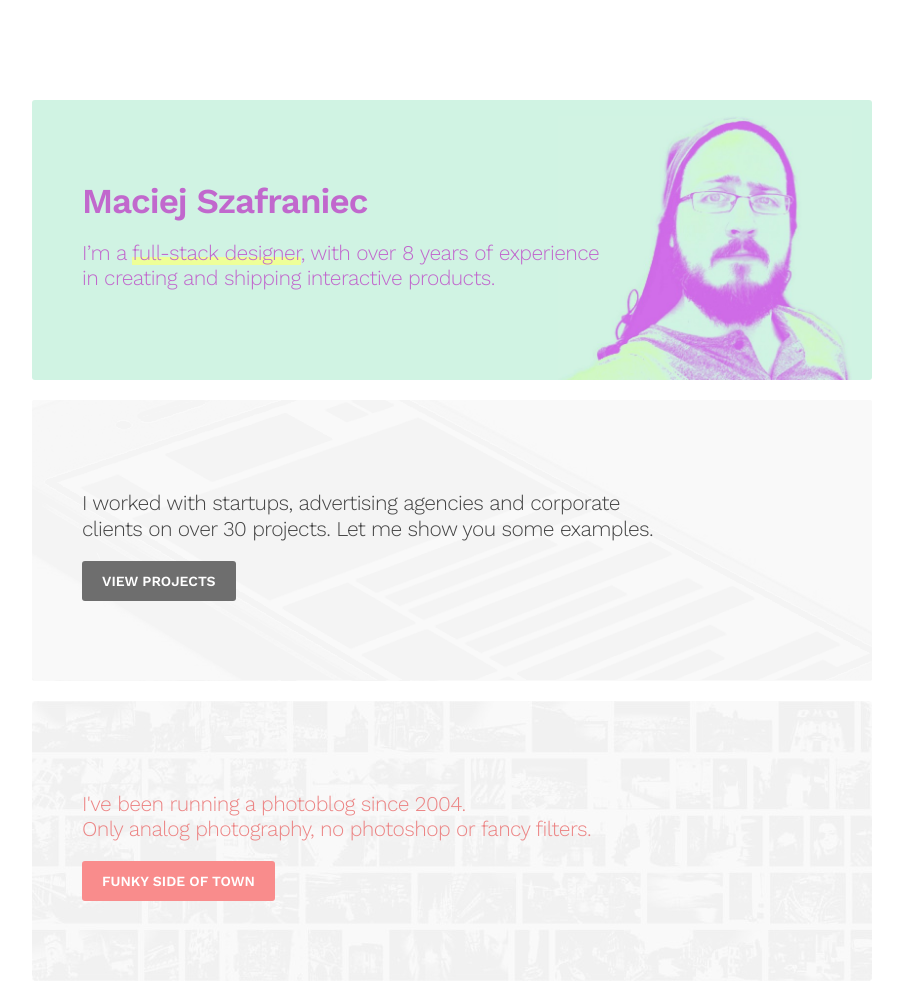
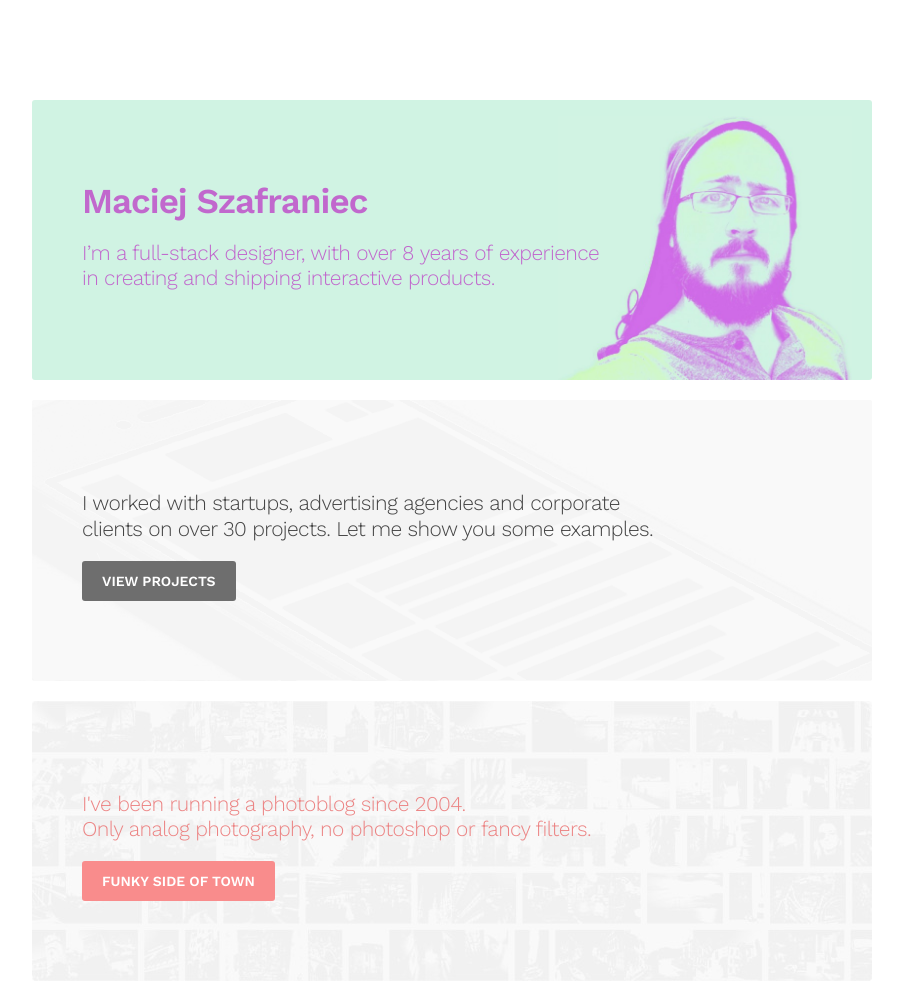
Before and after one commit to telemaciek/maciejszafraniec, a plain HTML site: page index.html in a window 1280 px wide. Shown: the top 984 px of the page, without its empty margins (188-1091 px from the left). Drawn offline with nearby package versions, Linux system fonts and the light colour scheme.

Commit message:
Deleted underline

```diff
--- a/index.html
+++ b/index.html
@@ -13,7 +13,7 @@
 				Maciej Szafraniec
 			</h1>
 			<p>
-				I’m a <em>full-stack&nbsp;designer</em>, with over&nbsp;8&nbsp;years of&nbsp;experience in&nbsp;creating and&nbsp;shipping interactive products.
+				I’m a full-stack&nbsp;designer, with over&nbsp;8&nbsp;years of&nbsp;experience in&nbsp;creating and&nbsp;shipping interactive products.
 			</p>
 		</section>
 		<div class="portfolio-wrapper" id="portfolio">
```
